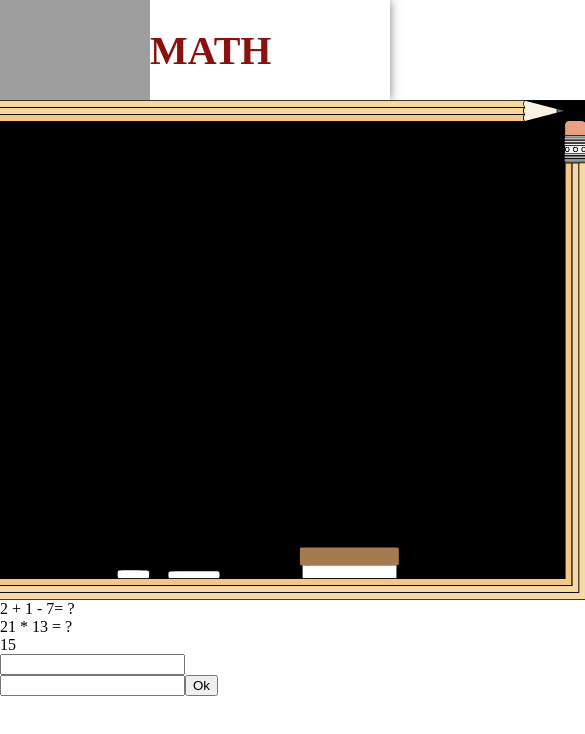
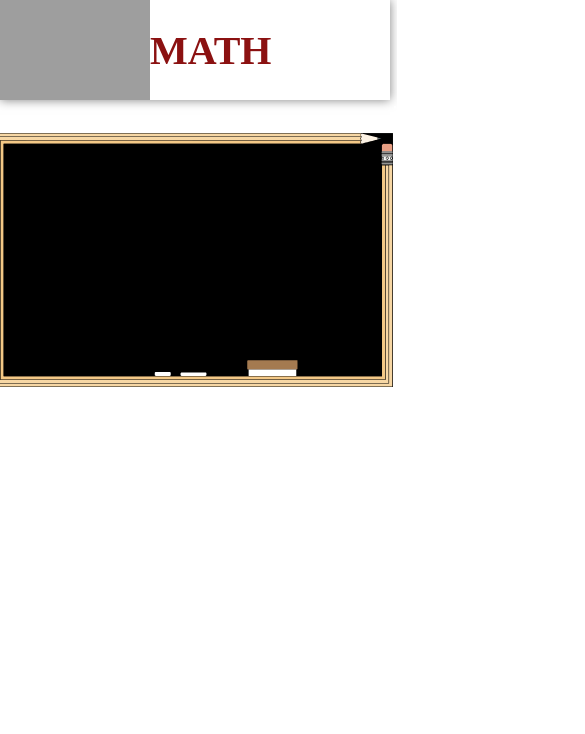
Before and after one commit to MadinaTadjidinova/my-first-app, a React (Create React App) app: page / in a window 390 px wide. Shown: the top 734 px of the page, 585 px wide, since content can reach past the window. Built offline with nearby package versions, Linux system fonts and the light colour scheme; grey boxes are pictures that could not be loaded.

Commit message:
Add Component Properties

```diff
--- a/src/App.css
+++ b/src/App.css
@@ -1,6 +1,5 @@
+
 .App {
-    display: flex;
+    color: white;
+    z-index: 7;
 }
-.highlight {
-    background-color: yellow;
-}
--- a/src/App.js
+++ b/src/App.js
@@ -204,61 +204,66 @@
 
 // export default App;
 
+import "./App.css";
 import { useState } from "react";
 import Countdown from "./Math/Countdown/Countdown";
 import Header from "./Math/Header/Header";
 import Logo from "./Math/Logo/Logo";
 const App = () => {
-  const [a, setA] = useState(randomNumber(50));
-  const [b, setB] = useState(randomNumber(50));
-  const [c, setC] = useState(randomNumber(50));
+  // const [a, setA] = useState(randomNumber(50));
+  // const [b, setB] = useState(randomNumber(50));
+  // const [c, setC] = useState(randomNumber(50));
 
-  const [a1, setA1] = useState(randomNumber(50));
-  const [b1, setB1] = useState(randomNumber(50));
+  // const [a1, setA1] = useState(randomNumber(50));
+  // const [b1, setB1] = useState(randomNumber(50));
 
 
-  const [answer, setAnswer] = useState("?");
-  const [answer1, setAnswer1] = useState("?");
-  const [countdown, setCountdown] = useState(20);
-  function randomNumber(limit) {
-    return Math.round(Math.random() * limit);
-  }
-  function checkAnswer() {
-    const result = a + b - c;
-    if (result == answer) {
-      setA(randomNumber(50));
-      setB(randomNumber(50));
-      setC(randomNumber(50));
+  // const [answer, setAnswer] = useState("?");
+  // const [answer1, setAnswer1] = useState("?");
+  // const [countdown, setCountdown] = useState(20);
+  // function randomNumber(limit) {
+  //   return Math.round(Math.random() * limit);
+  // }
+  // function checkAnswer() {
+  //   const result = a + b - c;
+  //   if (result == answer) {
+  //     setA(randomNumber(50));
+  //     setB(randomNumber(50));
+  //     setC(randomNumber(50));
 
-      setAnswer("?");
-      setCountdown(20);
-    }
-         else {
-      alert("Wrong");
-    }
-    const result1 = a1 * b1;
-    if (result1 == answer1){
-      setA1(randomNumber(30));
-      setB1(randomNumber(30));
+  //     setAnswer("?");
+  //     setCountdown(20);
+  //   }
+  //        else {
+  //     alert("Wrong");
+  //   }
+  //   const result1 = a1 * b1;
+  //   if (result1 == answer1){
+  //     setA1(randomNumber(30));
+  //     setB1(randomNumber(30));
 
-      setAnswer1("?");
-      setCountdown(20);
-    }
-    else {
-      alert("Wrong1");
-    }
+  //     setAnswer1("?");
+  //     setCountdown(20);
+  //   }
+  //   else {
+  //     alert("Wrong1");
+  //   }
 
-  }
+  // }
   return (
     <div className="App">
 <Logo />
-<Header />
-      {a} + {b} - {c}= {answer} <br />
+{/*
+  {a} + {b} - {c}= {answer} <br />
       {a1} * {b1} = {answer1}
       <Countdown countdown={countdown} setCountdown={setCountdown} />
       <input type="number" value={answer} onChange={({ target }) => setAnswer(target.value)} /> <br />
       <input type="number" value={answer1} onChange={({ target }) => setAnswer1(target.value)} />
-      <button onClick={() => checkAnswer()}>Ok</button>
+      <button onClick={() => checkAnswer()}>Ok</button> */}
+
+
+<Header />
+
     </div>
   );
 
--- a/src/Math/Header/Header.module.css
+++ b/src/Math/Header/Header.module.css
@@ -4,6 +4,15 @@
 }
 .Header img {
     background-size: cover;
-    width: 800px;
-    height: 500px;
+    width: 600px;
+    height: 400px;
+    margin-top: 30px;
 }
+
+@media (max-width: 690px){
+    .Header img{
+        margin-top: 10px;
+        width: 400px;
+        height: 300px;
+    }
+}
```
Also changed, not shown: src/Math/Header/Header.js (+8 -7 lines), src/Math/Properties/Properties.js (added, +57 -0 lines), src/Math/Properties/Properties.module.css (added).
